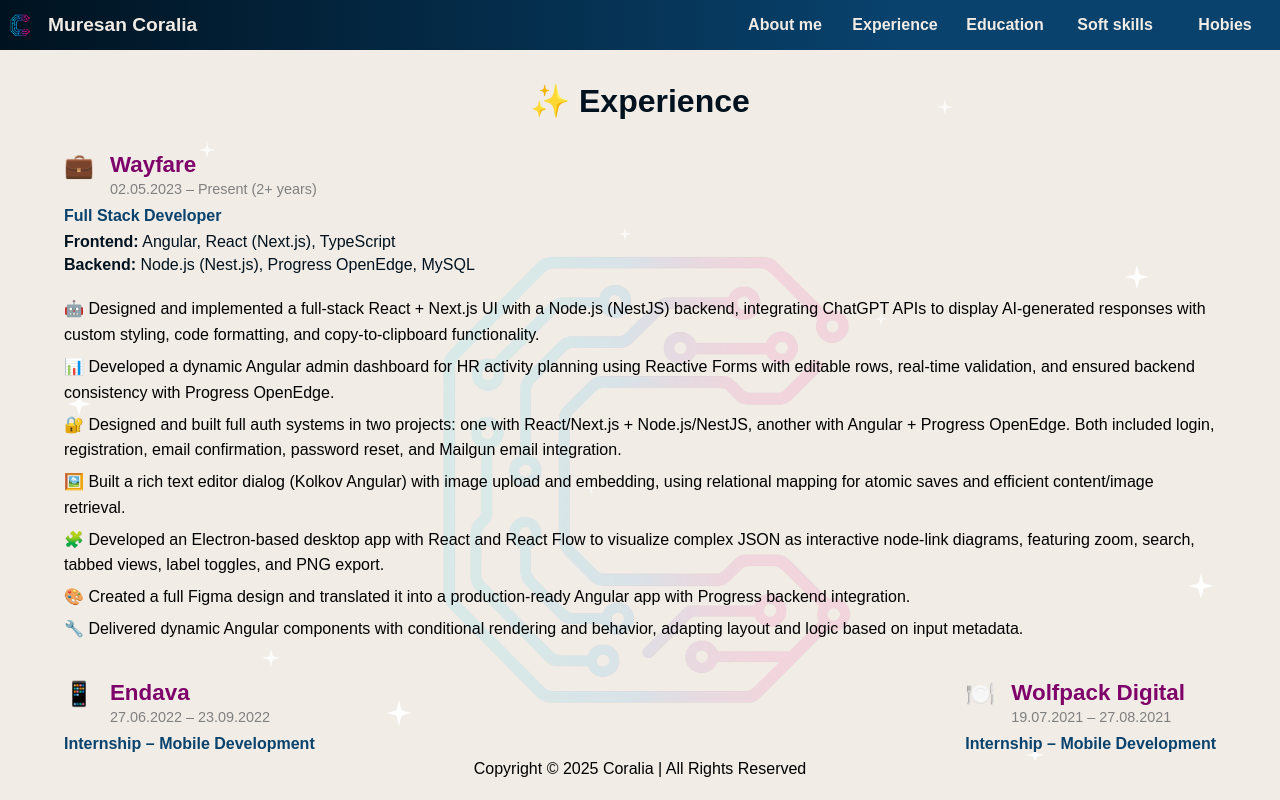
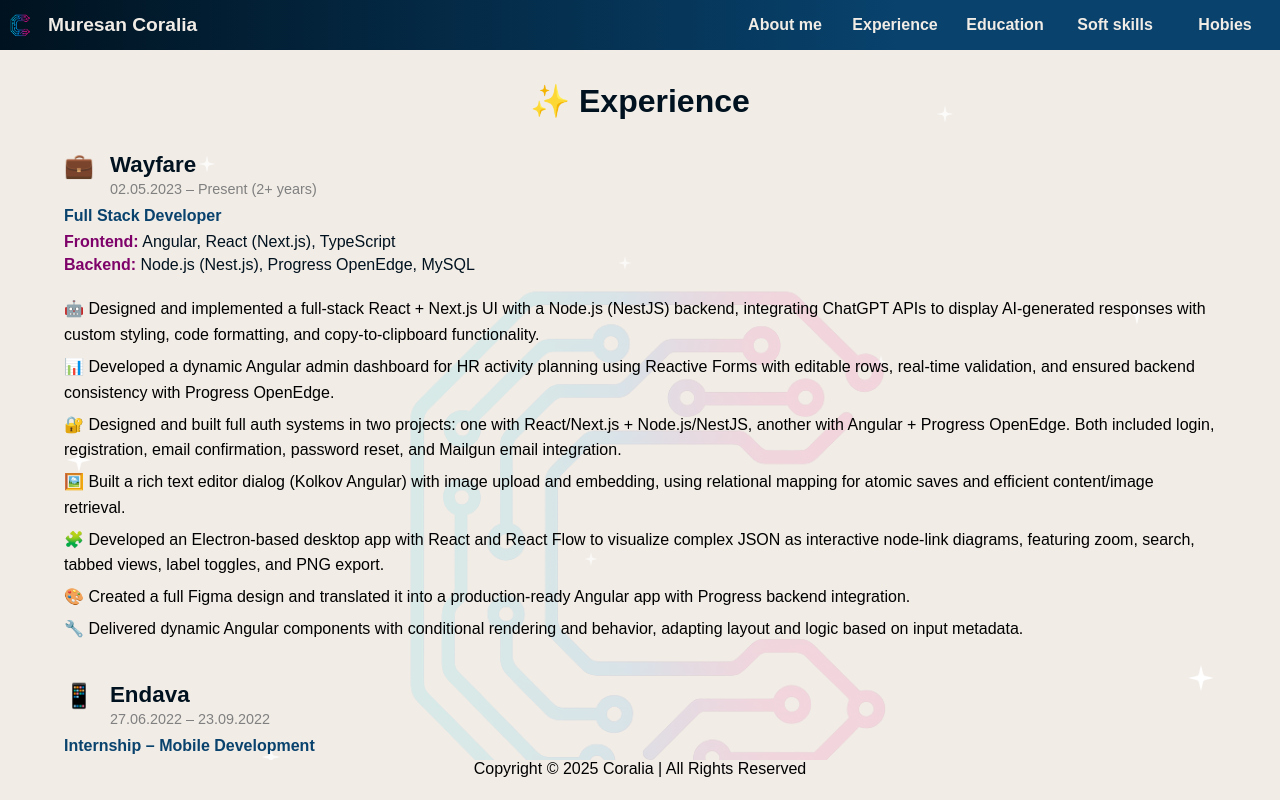
Before and after one commit to MuresanCoralia/CV, a Next.js app: page /experience in a window 1280 px wide. Built offline with nearby package versions, Linux system fonts and the light colour scheme.

Commit message:
small adjustments

```diff
--- a/pages/education.module.scss
+++ b/pages/education.module.scss
@@ -1,16 +1,13 @@
 @use '../styles/variables' as *;
 
 .overlayContent {
-  position: relative;
-  padding: 1.5rem;
-  width: 100%;
+  padding: 2rem 4rem;
   text-align: left;
   line-height: 1.7;
   font-weight: 500;
   animation: fadeInContainer 1s ease forwards;
 
   h1 {
-    color: $navy;
     text-align: center;
     margin-bottom: 1.5rem;
     font-size: 2.2rem;
--- a/pages/experience.module.scss
+++ b/pages/experience.module.scss
@@ -18,23 +18,16 @@
     opacity: 0.7;
   }
   50% {
-    transform: scale(2.0);
+    transform: scale(2);
     opacity: 1;
   }
 }
 
 .imageContainer {
+  padding: 2rem;
   position: relative;
-  padding: 2rem;
-  display: flex;
-  align-items: center;
-  justify-content: center;
 
   .backgroundImage {
-    position: absolute;
-    inset: 0;
-    width: 100%;
-    height: 100%;
     opacity: 0.1;
     object-fit: contain;
     z-index: 0;
@@ -104,29 +97,15 @@
   }
 
   .overlayContent {
-    position: relative;
-    z-index: 1;
     animation: fadeSlideUp 1s ease forwards;
     opacity: 0;
     text-align: left;
     padding: 0 2rem;
-    width: 100%;
 
     h1 {
-      color: $navy;
       font-size: 2rem;
       margin-bottom: 2rem;
       text-align: center;
-    }
-
-    .centered {
-      display: flex;
-      justify-content: center;
-      margin-bottom: 2rem;
-
-      .entry {
-        margin-bottom: 0;
-      }
     }
 
     .entry {
@@ -140,7 +119,6 @@
         h2 {
           margin: 0;
           font-size: 1.4rem;
-          color: $magenta;
         }
 
         span {
@@ -181,16 +159,5 @@
         text-decoration: underline;
       }
     }
-
-    .sideBySide {
-      display: flex;
-      justify-content: space-between;
-      flex-wrap: wrap;
-
-      .entry {
-        flex: 0 0 auto;
-        max-width: none;
-      }
-    }
   }
 }
--- a/pages/experience.tsx
+++ b/pages/experience.tsx
@@ -18,24 +18,17 @@
           />
         ))}
 
-        <Image
-          src="/assets/logo.png"
-          alt="Logo"
-          fill
-          className={styles.backgroundImage}
-          priority
-        />
+        <Image src="/assets/logo.png" alt="Logo" fill className={styles.backgroundImage} priority />
 
         <div className={styles.overlayContent}>
           <h1>✨ Experience</h1>
 
-          <div className={styles.centered}>
           <section className={styles.entry}>
             <div className={styles.header}>
               <span>💼</span>
               <div>
                 <h2>Wayfare</h2>
-                  <p className={styles.dates}>02.05.2023 – Present  (2+ years)</p>
+                <p className={styles.dates}>02.05.2023 – Present (2+ years)</p>
               </div>
             </div>
             <p className={styles.role}>Full Stack Developer</p>
@@ -45,20 +38,43 @@
             <p>
               <strong>Backend:</strong> Node.js (Nest.js), Progress OpenEdge, MySQL
             </p>
-              <br></br>
+            <br />
             <ul>
-                <li>🤖 Designed and implemented a full-stack React + Next.js UI with a Node.js (NestJS) backend, integrating ChatGPT APIs to display AI-generated responses with custom styling, code formatting, and copy-to-clipboard functionality.</li>
-                <li>📊 Developed a dynamic Angular admin dashboard for HR activity planning using Reactive Forms with editable rows, real-time validation, and ensured backend consistency with Progress OpenEdge.</li>
-                <li>🔐 Designed and built full auth systems in two projects: one with React/Next.js + Node.js/NestJS, another with Angular + Progress OpenEdge. Both included login, registration, email confirmation, password reset, and Mailgun email integration.</li>
-                <li>🖼️ Built a rich text editor dialog (Kolkov Angular) with image upload and embedding, using relational mapping for atomic saves and efficient content/image retrieval.</li>
-                <li>🧩 Developed an Electron-based desktop app with React and React Flow to visualize complex JSON as interactive node-link diagrams, featuring zoom, search, tabbed views, label toggles, and PNG export.</li>
-                <li>🎨 Created a full Figma design and translated it into a production-ready Angular app with Progress backend integration.</li>
-                <li>🔧 Delivered dynamic Angular components with conditional rendering and behavior, adapting layout and logic based on input metadata.</li>
+              <li>
+                🤖 Designed and implemented a full-stack React + Next.js UI with a Node.js (NestJS)
+                backend, integrating ChatGPT APIs to display AI-generated responses with custom
+                styling, code formatting, and copy-to-clipboard functionality.
+              </li>
+              <li>
+                📊 Developed a dynamic Angular admin dashboard for HR activity planning using
+                Reactive Forms with editable rows, real-time validation, and ensured backend
+                consistency with Progress OpenEdge.
+              </li>
+              <li>
+                🔐 Designed and built full auth systems in two projects: one with React/Next.js +
+                Node.js/NestJS, another with Angular + Progress OpenEdge. Both included login,
+                registration, email confirmation, password reset, and Mailgun email integration.
+              </li>
+              <li>
+                🖼️ Built a rich text editor dialog (Kolkov Angular) with image upload and embedding,
+                using relational mapping for atomic saves and efficient content/image retrieval.
+              </li>
+              <li>
+                🧩 Developed an Electron-based desktop app with React and React Flow to visualize
+                complex JSON as interactive node-link diagrams, featuring zoom, search, tabbed
+                views, label toggles, and PNG export.
+              </li>
+              <li>
+                🎨 Created a full Figma design and translated it into a production-ready Angular app
+                with Progress backend integration.
+              </li>
+              <li>
+                🔧 Delivered dynamic Angular components with conditional rendering and behavior,
+                adapting layout and logic based on input metadata.
+              </li>
             </ul>
           </section>
-          </div>
 
-          <div className={styles.sideBySide}>
           <section className={styles.entry}>
             <div className={styles.header}>
               <span>📱</span>
@@ -98,7 +114,6 @@
           </section>
         </div>
       </div>
-      </div>
     </main>
   );
 }
--- a/pages/hobies.module.scss
+++ b/pages/hobies.module.scss
@@ -26,15 +26,12 @@
   }
 }
 
-.textContent {
-  position: relative;
-  z-index: 1;
+.overlayContent {
   text-align: center;
   padding: 1rem;
   max-width: 80%;
 
   h1 {
-    color: $navy;
     margin-bottom: 1rem;
   }
 
--- a/pages/hobies.tsx
+++ b/pages/hobies.tsx
@@ -14,7 +14,7 @@
             priority
           />
         </div>
-        <div className={styles.textContent}>
+        <div className={styles.overlayContent}>
           <h1>Hiking</h1>
           <p>I enjoy spending time outdoors especially in the mountains.</p>
         </div>
@@ -30,7 +30,7 @@
             priority
           />
         </div>
-        <div className={styles.textContent}>
+        <div className={styles.overlayContent}>
           <h1>Reading</h1>
           <p>I enjoy reading books about personal development and autobiographies.</p>
         </div>
@@ -46,7 +46,7 @@
             priority
           />
         </div>
-        <div className={styles.textContent}>
+        <div className={styles.overlayContent}>
           <h1>Yoga</h1>
           <p>Practicing yoga helps me stay balanced, flexible, and mentally focused.</p>
         </div>
--- a/pages/softskills.module.scss
+++ b/pages/softskills.module.scss
@@ -1,34 +1,22 @@
 @use '../styles/variables' as *;
 
 .imageContainer {
-  position: relative;
   height: 65vh;
-  display: flex;
-  align-items: center;
-  justify-content: center;
   margin-bottom: 2rem;
   margin-top: 2rem;
   padding: 1rem;
 
   .backgroundImage {
-    position: absolute;
-    inset: 0;
-    width: 100%;
-    height: 100%;
     opacity: 0.2;
     object-fit: contain;
     z-index: 0;
   }
 
   .overlayContent {
-    position: relative;
-    z-index: 1;
     text-align: center;
-    width: 100%;
     max-width: 1200px;
 
     h1 {
-      color: $navy;
       margin-bottom: 2rem;
       opacity: 0;
       animation-name: fadeSlideUp;
@@ -87,10 +75,6 @@
       p:nth-child(4) {
         animation-delay: 2s;
       }
-
-      strong {
-        color: $magenta;
-      }
     }
   }
 }
--- a/styles/globals.scss
+++ b/styles/globals.scss
@@ -11,3 +11,32 @@
   font-family: sans-serif;
   background-color: $beige;
 }
+
+h1,
+h2 {
+  color: $navy;
+}
+
+strong {
+  color: $magenta;
+}
+
+.imageContainer {
+  position: relative;
+  display: flex;
+  align-items: center;
+  justify-content: center;
+
+  .backgroundImage {
+    position: absolute;
+    inset: 0;
+    width: 100%;
+    height: 100%;
+  }
+}
+
+.overlayContent {
+  position: relative;
+  z-index: 1;
+  width: 100%;
+}
```
Also changed, not shown: pages/education.tsx (+6 -6 lines), pages/home.module.scss (+39 -12 lines), pages/index.tsx (+10 -10 lines), components/layout.module.scss (line endings or trailing spaces). Lines whose indentation alone changed are shown as unchanged.
